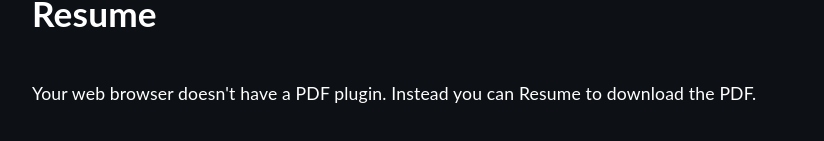
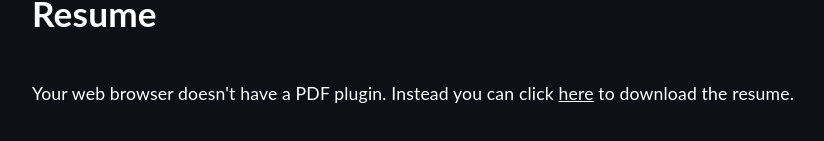
Before and after one commit to krishna-shri/personal_portfolio, a React (Create React App) app: page / in a window 1280 px wide. Shown: the part 5560-5701 px from the top of the page, without its empty margins (96-920 px from the left). Built offline with nearby package versions, Linux system fonts and the light colour scheme.

Commit message:
Enhance Resume component: improve PDF download link styling and update fallback message

```diff
--- a/src/assets/styles/Resume.scss
+++ b/src/assets/styles/Resume.scss
@@ -5,3 +5,7 @@
     height: 46vh;
   }
 }
+
+.download-pdf {
+  text-decoration: underline;
+}
--- a/src/components/Resume.tsx
+++ b/src/components/Resume.tsx
@@ -8,8 +8,11 @@ export function Resume() {
         <h1>Resume</h1>
         <object data={resumePDF} type="application/pdf" className="resume-pdf">
           <p>
-            Your web browser doesn't have a PDF plugin. Instead you can{" "}
-            <a href={resumePDF}>Resume</a> to download the PDF.
+            Your web browser doesn't have a PDF plugin. Instead you can click{" "}
+            <a href={resumePDF}>
+              <span className="download-pdf">here</span>
+            </a>{" "}
+            to download the resume.
           </p>
         </object>
       </div>
```
